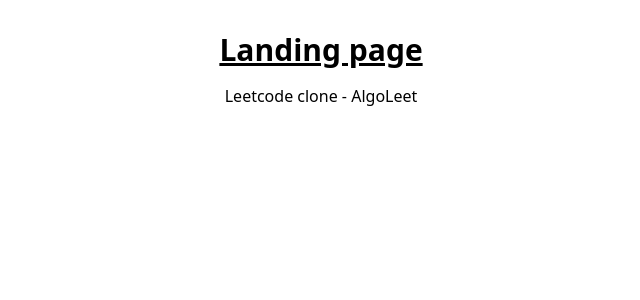
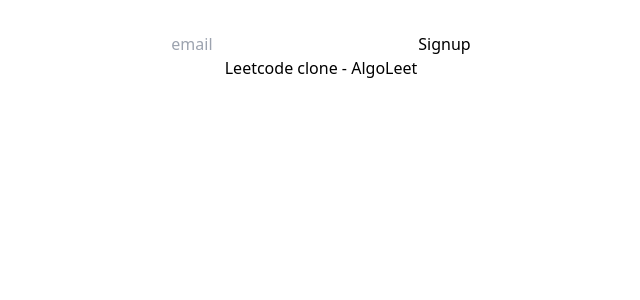
Before and after one commit to tyrex1829/Algoleet, a React (Vite) app in the folder frontend/: page / in a window 1280 px wide. Shown: the top 300 px of the page, without its empty margins (319-959 px from the left). Built offline with nearby package versions, Linux system fonts and the light colour scheme; no server answers.

Commit message:
➕Feat: complete signin component for clientside with onChange effect, i ffirebase and connection

```diff
--- a/frontend/package.json
+++ b/frontend/package.json
@@ -10,6 +10,7 @@
     "preview": "vite preview"
   },
   "dependencies": {
+    "dotenv": "^16.4.5",
     "firebase": "^11.0.1",
     "react": "^18.3.1",
     "react-dom": "^18.3.1"
--- a/frontend/src/App.tsx
+++ b/frontend/src/App.tsx
@@ -1,13 +1,27 @@
 // import { useState } from 'react'
 import "./App.css";
-import Landing from "./components/Landing";
+import Signin from "./components/Signin";
+import { initializeApp } from "firebase/app";
+
+const firebaseConfig = {
+  apiKey: import.meta.env.VITE_APIKEY,
+  authDomain: import.meta.env.VITE_AUTHDOMAIN,
+  projectId: import.meta.env.VITE_PROJECTID,
+  storageBucket: import.meta.env.VITE_STORAGEBUCKET,
+  messagingSenderId: import.meta.env.VITE_MESSAGINGSENDER,
+  appId: import.meta.env.VITE_APPID,
+  measurementId: import.meta.env.VITE_MEASUREMENTID,
+};
+
+// Initialize Firebase
+const app = initializeApp(firebaseConfig);
 
 function App() {
   // const [count, setCount] = useState(0)
 
   return (
     <>
-      <Landing />
+      <Signin />
       <h1>Leetcode clone - AlgoLeet</h1>
     </>
   );
--- a/frontend/src/components/Signin.tsx
+++ b/frontend/src/components/Signin.tsx
@@ -0,0 +1,57 @@
+import { getAuth, sendSignInLinkToEmail } from "firebase/auth";
+import { useState } from "react";
+
+const actionCodeSettings = {
+  // URL you want to redirect back to. The domain (www.example.com) for this
+  // URL must be in the authorized domains list in the Firebase Console.
+  url: "http://localhost:3000",
+  // This must be true.
+  handleCodeInApp: true,
+};
+
+const Signin = () => {
+  const auth = getAuth();
+  const [email, setEmail] = useState("");
+
+  async function onSignin() {
+    await sendSignInLinkToEmail(auth, email, actionCodeSettings)
+      .then(() => {
+        // The link was successfully sent. Inform the user.
+        // Save the email locally so you don't need to ask the user for it again
+        // if they open the link on the same device.
+        window.localStorage.setItem("emailForSignIn", email);
+        alert("sent Email");
+        // ...
+      })
+      .catch((error) => {
+        alert("not sent Email");
+        const errorCode = error.code;
+        const errorMessage = error.message;
+        console.log(errorCode + errorMessage);
+
+        // ...
+      });
+  }
+
+  return (
+    <div>
+      <input
+        className=" mr-4"
+        type="text"
+        placeholder="email"
+        onChange={(e) => {
+          setEmail(e.target.value);
+        }}
+      />
+      <button
+        onClick={() => {
+          onSignin();
+        }}
+      >
+        Signup
+      </button>
+    </div>
+  );
+};
+
+export default Signin;
```
Also changed, not shown: 2 other files (tests, documents, lock files or other folders).
